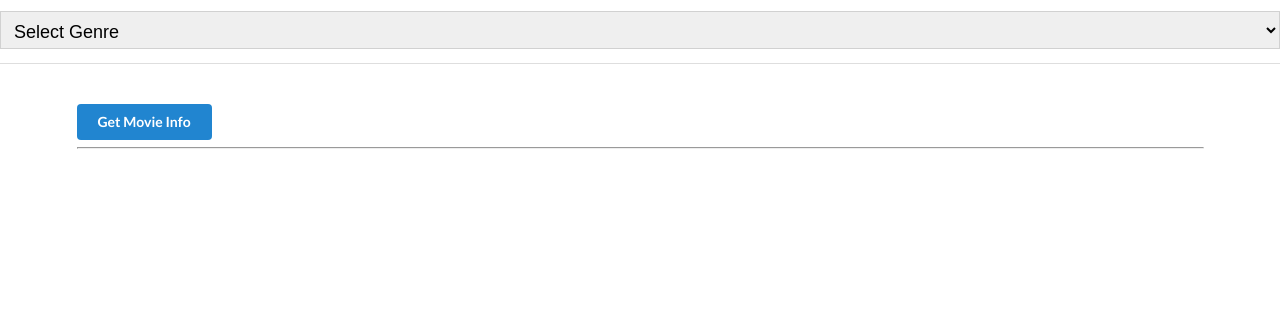
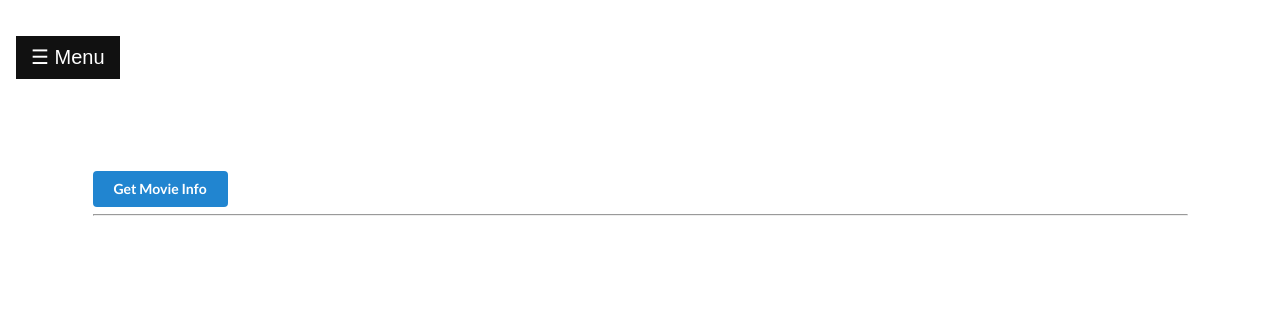
Before and after one commit to kirankiru14/https---github.com-kirankiru14-SFtraining, a website: page index.html in a window 1280 px wide. Drawn offline with nearby package versions, Linux system fonts and the light colour scheme.

Commit message:
side Bar added on 27th Dec 2023

```diff
--- a/index.html
+++ b/index.html
@@ -6,16 +6,87 @@
     <link rel="stylesheet" href="styles.css">
     <link rel="stylesheet" type="text/css" href="https://cdnjs.cloudflare.com/ajax/libs/semantic-ui/2.5.0/semantic.min.css">
     <script src="index.js"></script>
+
+    <style>
+      body {
+        font-family: "Lato", sans-serif;
+      }
+
+      .sidebar {
+        height: 100%;
+        width: 0;
+        position: fixed;
+        z-index: 1;
+        top: 0;
+        left: 0;
+        background-color: #111;
+        overflow-x: hidden;
+        transition: 0.5s;
+        padding-top: 60px;
+      }
+
+      .sidebar a {
+        padding: 8px 8px 8px 32px;
+        text-decoration: none;
+        font-size: 25px;
+        color: #818181;
+        display: block;
+        transition: 0.3s;
+      }
+
+      .sidebar a:hover {
+        color: #f1f1f1;
+      }
+
+      .sidebar .closebtn {
+        position: absolute;
+        top: 0;
+        right: 25px;
+        font-size: 36px;
+        margin-left: 50px;
+      }
+
+      .openbtn {
+        font-size: 20px;
+        cursor: pointer;
+        background-color: #111;
+        color: white;
+        padding: 10px 15px;
+        border: none;
+      }
+
+      .openbtn:hover {
+        background-color: #444;
+      }
+
+      #main {
+        transition: margin-left .5s;
+        padding: 16px;
+      }
+
+      /* On smaller screens, where height is less than 450px, change the style of the sidenav (less padding and a smaller font size) */
+      @media screen and (max-height: 450px) {
+        .sidebar {padding-top: 15px;}
+        .sidebar a {font-size: 18px;}
+      }
+      </style>
   </head>
 <body>
-  <div class="ui sizer vertical segment">
-    <div class="ui medium header">
-  <select class="ui fluid dropdown" id="genre" onchange="genreSelected()">
+  <div id="mySidebar" class="sidebar">
+    <a href="javascript:void(0)" class="closebtn" onclick="closeNav()">×</a>
+    <a href="#">Type of movies</a>
+    <br>
+    <a href="#">Select Genres</a>
+    <a href="#">Filter based on decades</a>
+    <!-- <a href="#">Contact</a> -->
+  </div>
+  <div id="main">
+    <button class="openbtn" onclick="openNav()">☰ Menu</button>
 
-  </select>
   </div>
-</div>
-  <div class="ui container">
+
+
+  <div class="ui container" id="main">
     <div class="container">
       <button class="ui button primary" onclick="getMovieInformation()">Get Movie Info</button>
 
--- a/index.js
+++ b/index.js
@@ -11,6 +11,18 @@ const movieUrl = 'https://api.themoviedb.org/3/movie/';
 const queryString = window.location.search;
 const queryParamsMap = new URLSearchParams(queryString);
 let genreNames;
+
+function openNav() {
+	document.getElementById("mySidebar").style.width = "250px";
+	document.getElementById("main").style.marginLeft = "250px";
+  }
+
+  function closeNav() {
+	document.getElementById("mySidebar").style.width = "0";
+	document.getElementById("main").style.marginLeft= "0";
+  }
+
+
 import('../src/moviesPlay.js')
     .then(res => {
 		console.log(res);
```
